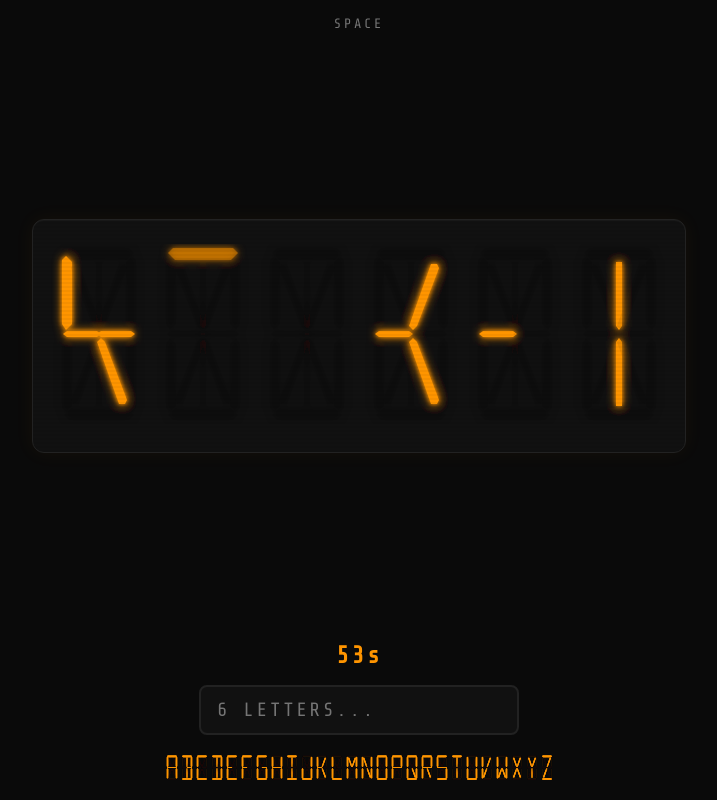
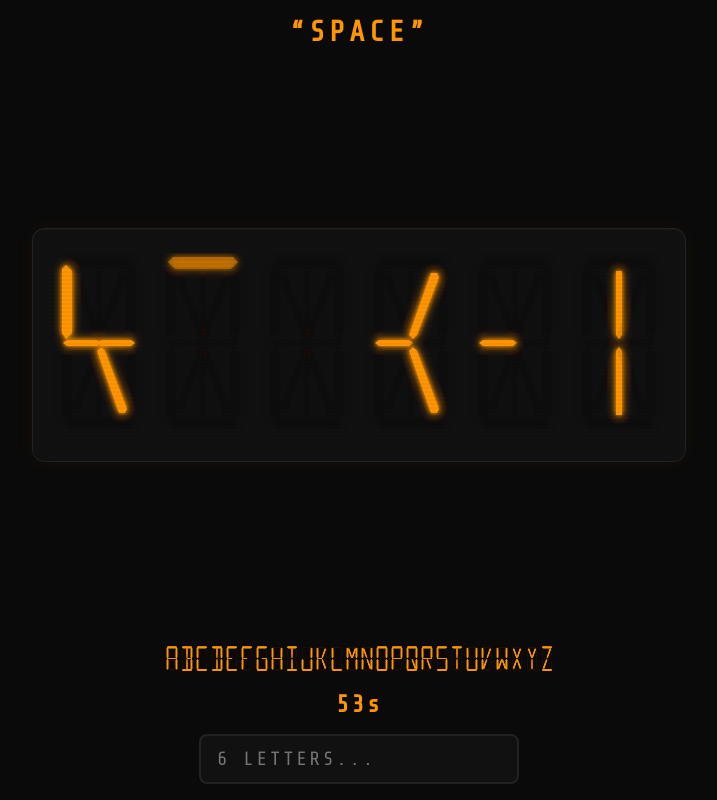
Before and after one commit to basic-intelligence/cap-lock, a Next.js app: page / in a window 1280 px wide. Shown: the whole page, without its empty margins (281-998 px from the left). Built offline with nearby package versions, Linux system fonts and the light colour scheme.

Commit message:
feat(ui): move alphabet below display panel, show category in large quoted amber text

```diff
--- a/app/components/Game.tsx
+++ b/app/components/Game.tsx
@@ -240,13 +240,14 @@ export default function Game({ words }: GameProps) {
       {/* Theme hint */}
       <div
         style={{
-          fontSize: "0.85rem",
-          letterSpacing: "0.2em",
+          fontSize: "1.8rem",
+          letterSpacing: "0.15em",
           textTransform: "uppercase",
-          color: "var(--text-muted)",
+          color: "var(--amber)",
+          fontWeight: "bold",
         }}
       >
-        {state.theme}
+        &ldquo;{state.theme}&rdquo;
       </div>
 
       {/* Word display */}
@@ -259,6 +260,9 @@ export default function Game({ words }: GameProps) {
         />
       </div>
 
+      {/* Alphabet reference — directly below the display, above input */}
+      <AlphabetStrip fullyRevealedLetters={fullyRevealedLetters} />
+
       {/* Timer */}
       {isPlaying && <Timer remainingMs={remaining} />}
 
@@ -270,9 +274,6 @@ export default function Game({ words }: GameProps) {
         error={state.error}
         onClearError={handleClearError}
       />
-
-      {/* Alphabet reference */}
-      <AlphabetStrip fullyRevealedLetters={fullyRevealedLetters} />
 
       {/* Guess history */}
       <GuessHistory guesses={state.guesses} />
```
